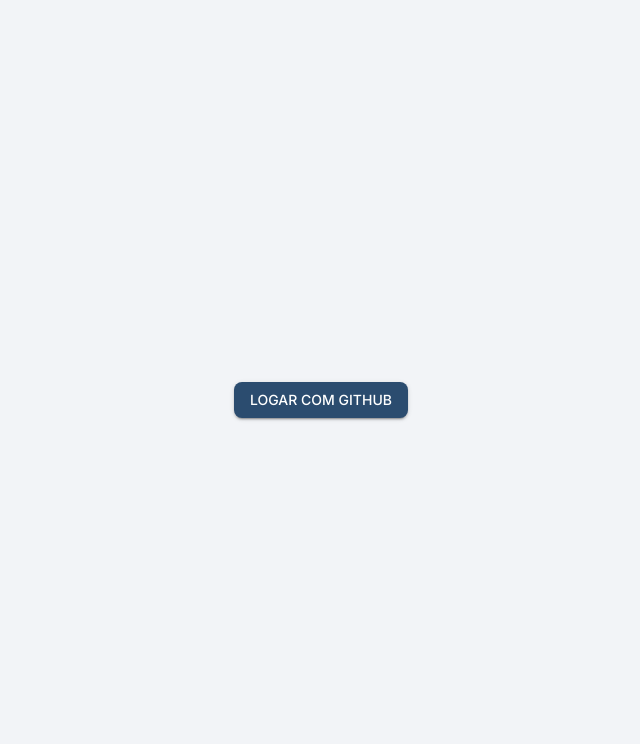
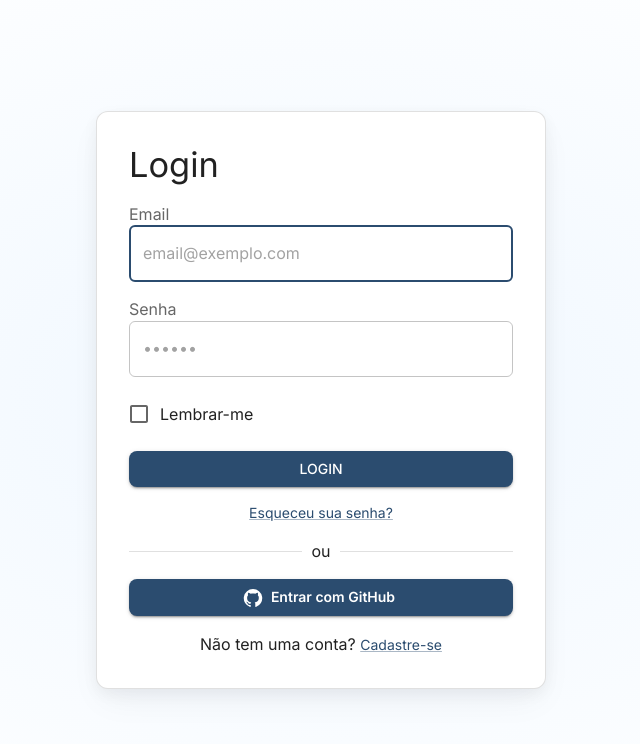
Before and after one commit to xDalete/frota-track, a Next.js app: page /login in a window 1280 px wide. Shown: the top 744 px of the page, without its empty margins (319-959 px from the left). Built offline with nearby package versions, Linux system fonts and the light colour scheme; what @mui/material-nextjs would draw is missing.

Commit message:
tela de login

```diff
--- a/app/login/page.tsx
+++ b/app/login/page.tsx
@@ -1,28 +1,209 @@
-import { signIn } from "@/auth";
-import { Box, Button } from "@mui/material";
+"use client";
 
-export default function LoginPage() {
+import * as React from "react";
+import Box from "@mui/material/Box";
+import Button from "@mui/material/Button";
+import Checkbox from "@mui/material/Checkbox";
+import CssBaseline from "@mui/material/CssBaseline";
+import Divider from "@mui/material/Divider";
+import FormControl from "@mui/material/FormControl";
+import FormControlLabel from "@mui/material/FormControlLabel";
+import FormLabel from "@mui/material/FormLabel";
+import Link from "@mui/material/Link";
+import Stack from "@mui/material/Stack";
+import TextField from "@mui/material/TextField";
+import Typography from "@mui/material/Typography";
+import MuiCard from "@mui/material/Card";
+import { styled } from "@mui/material/styles";
+import GitHubIcon from "@mui/icons-material/GitHub";
+import { signIn } from "next-auth/react";
+import { loginSchema, type LoginFormValues } from "./validation";
+
+const Card = styled(MuiCard)(({ theme }) => ({
+  display: "flex",
+  flexDirection: "column",
+  alignSelf: "center",
+  width: "100%",
+  padding: theme.spacing(4),
+  gap: theme.spacing(2),
+  margin: "auto",
+  [theme.breakpoints.up("sm")]: {
+    maxWidth: "450px"
+  },
+  boxShadow:
+    "hsla(220, 30%, 5%, 0.05) 0px 5px 15px 0px, hsla(220, 25%, 10%, 0.05) 0px 15px 35px -5px",
+  ...theme.applyStyles("dark", {
+    boxShadow:
+      "hsla(220, 30%, 5%, 0.5) 0px 5px 15px 0px, hsla(220, 25%, 10%, 0.08) 0px 15px 35px -5px"
+  })
+}));
+
+const SignInContainer = styled(Stack)(({ theme }) => ({
+  position: "relative",
+  minHeight: "100vh",
+  padding: theme.spacing(2),
+  [theme.breakpoints.up("sm")]: {
+    padding: theme.spacing(4)
+  },
+  "&::before": {
+    content: '""',
+    display: "block",
+    position: "absolute",
+    inset: 0,
+    zIndex: -1,
+    backgroundImage:
+      "radial-gradient(ellipse at 50% 50%, hsl(210, 100%, 97%), hsl(0, 0%, 100%))",
+    backgroundRepeat: "no-repeat",
+    ...theme.applyStyles("dark", {
+      backgroundImage:
+        "radial-gradient(at 50% 50%, hsla(210, 100%, 16%, 0.5), hsl(220, 30%, 5%))"
+    })
+  }
+}));
+
+export default function SignInPage() {
+  const initialValues: LoginFormValues = { email: "", password: "" };
+  const [formValues, setFormValues] = React.useState<LoginFormValues>(initialValues);
+  const [formErrors, setFormErrors] = React.useState<Partial<Record<keyof LoginFormValues, string>>>({});
+
+  const updateField = (field: keyof LoginFormValues) => (event: React.ChangeEvent<HTMLInputElement>) => {
+    const nextValue = event.target.value;
+    const nextValues = { ...formValues, [field]: nextValue };
+
+    setFormValues(nextValues);
+
+    const parsed = loginSchema.safeParse(nextValues);
+    if (parsed.success) {
+      setFormErrors((current) => ({ ...current, [field]: undefined }));
+      return;
+    }
+
+    const nextError = parsed.error.flatten().fieldErrors[field]?.[0];
+    setFormErrors((current) => ({ ...current, [field]: nextError }));
+  };
+
+  const handleSubmit = (event: React.FormEvent<HTMLFormElement>) => {
+    event.preventDefault();
+
+    const parsed = loginSchema.safeParse(formValues);
+    if (!parsed.success) {
+      const errors = parsed.error.flatten().fieldErrors;
+      setFormErrors({
+        email: errors.email?.[0],
+        password: errors.password?.[0]
+      });
+      return;
+    }
+
+    console.log(parsed.data);
+  };
+
+  // TODO: integrar a recuperação de senha, o reset de senha e a autenticação real do backend quando a API estiver pronta.
+  const handleGithubLogin = () => {
+    signIn("github", { redirectTo: "/dashboard" });
+  };
+
   return (
-    <Box
-      sx={{
-        display: "flex",
-        flexDirection: "column",
-        gap: 2,
-        justifyContent: "center",
-        alignItems: "center",
-        height: "100vh"
-      }}
-    >
-      <form
-        action={async () => {
-          "use server";
-          await signIn("github", { redirectTo: "/dashboard" });
-        }}
-      >
-        <Button type="submit" variant="contained" color="primary">
-          Logar com GitHub
-        </Button>
-      </form>
-    </Box>
+    <>
+      <CssBaseline enableColorScheme />
+      <SignInContainer direction="column" sx={{ justifyContent: "space-between" }}>
+        <Card variant="outlined">
+          <Typography
+            component="h1"
+            variant="h4"
+            sx={{ width: "100%", fontSize: "clamp(2rem, 10vw, 2.15rem)" }}
+          >
+            Login
+          </Typography>
+
+          <Box
+            component="form"
+            onSubmit={handleSubmit}
+            noValidate
+            sx={{ display: "flex", flexDirection: "column", width: "100%", gap: 2 }}
+          >
+            <FormControl>
+              <FormLabel htmlFor="email">Email</FormLabel>
+              <TextField
+                error={Boolean(formErrors.email)}
+                helperText={formErrors.email || ""}
+                id="email"
+                type="email"
+                name="email"
+                placeholder="email@exemplo.com"
+                autoComplete="email"
+                autoFocus
+                required
+                fullWidth
+                variant="outlined"
+                value={formValues.email}
+                onChange={updateField("email")}
+              />
+            </FormControl>
+
+            <FormControl>
+              <FormLabel htmlFor="password">Senha</FormLabel>
+              <TextField
+                error={Boolean(formErrors.password)}
+                helperText={formErrors.password || ""}
+                name="password"
+                placeholder="••••••"
+                type="password"
+                id="password"
+                autoComplete="current-password"
+                required
+                fullWidth
+                variant="outlined"
+                value={formValues.password}
+                onChange={updateField("password")}
+              />
+            </FormControl>
+
+            <FormControlLabel
+              control={<Checkbox value="remember" color="primary" />}
+              label="Lembrar-me"
+            />
+
+            <Button type="submit" fullWidth variant="contained">
+              Login
+            </Button>
+
+            <Link variant="body2" sx={{ alignSelf: "center" }}>
+              Esqueceu sua senha?
+            </Link>
+          </Box>
+
+          <Divider>ou</Divider>
+
+          <Box sx={{ display: "flex", flexDirection: "column", gap: 2 }}>
+            <Button
+              fullWidth
+              variant="contained"
+              color="primary"
+              onClick={handleGithubLogin}
+              startIcon={<GitHubIcon />}
+              sx={{
+                textTransform: "none",
+                fontWeight: 600,
+                backgroundColor: "primary.main",
+                color: "common.white",
+                "&:hover": {
+                  backgroundColor: "primary.dark"
+                }
+              }}
+            >
+              Entrar com GitHub
+            </Button>
+
+            <Typography sx={{ textAlign: "center" }}>
+              Não tem uma conta? {" "}
+              <Link href="/" variant="body2" sx={{ alignSelf: "center" }}>
+                Cadastre-se
+              </Link>
+            </Typography>
+          </Box>
+        </Card>
+      </SignInContainer>
+    </>
   );
 }
--- /dev/null
+++ b/app/login/validation.ts
@@ -0,0 +1,18 @@
+import { z } from "zod";
+
+export const loginSchema = z.object({
+  email: z.string().trim().min(1, "E-mail é obrigatório.").email("Informe um e-mail válido."),
+  password: z.string().min(6, "A senha deve ter pelo menos 6 caracteres.")
+});
+
+export type LoginFormValues = z.infer<typeof loginSchema>;
+
+export function getLoginFieldError(
+  values: Partial<LoginFormValues>,
+  field: keyof LoginFormValues
+): string | undefined {
+  const parsed = loginSchema.safeParse(values);
+  if (parsed.success) return undefined;
+
+  return parsed.error.flatten().fieldErrors[field]?.[0];
+}
```
